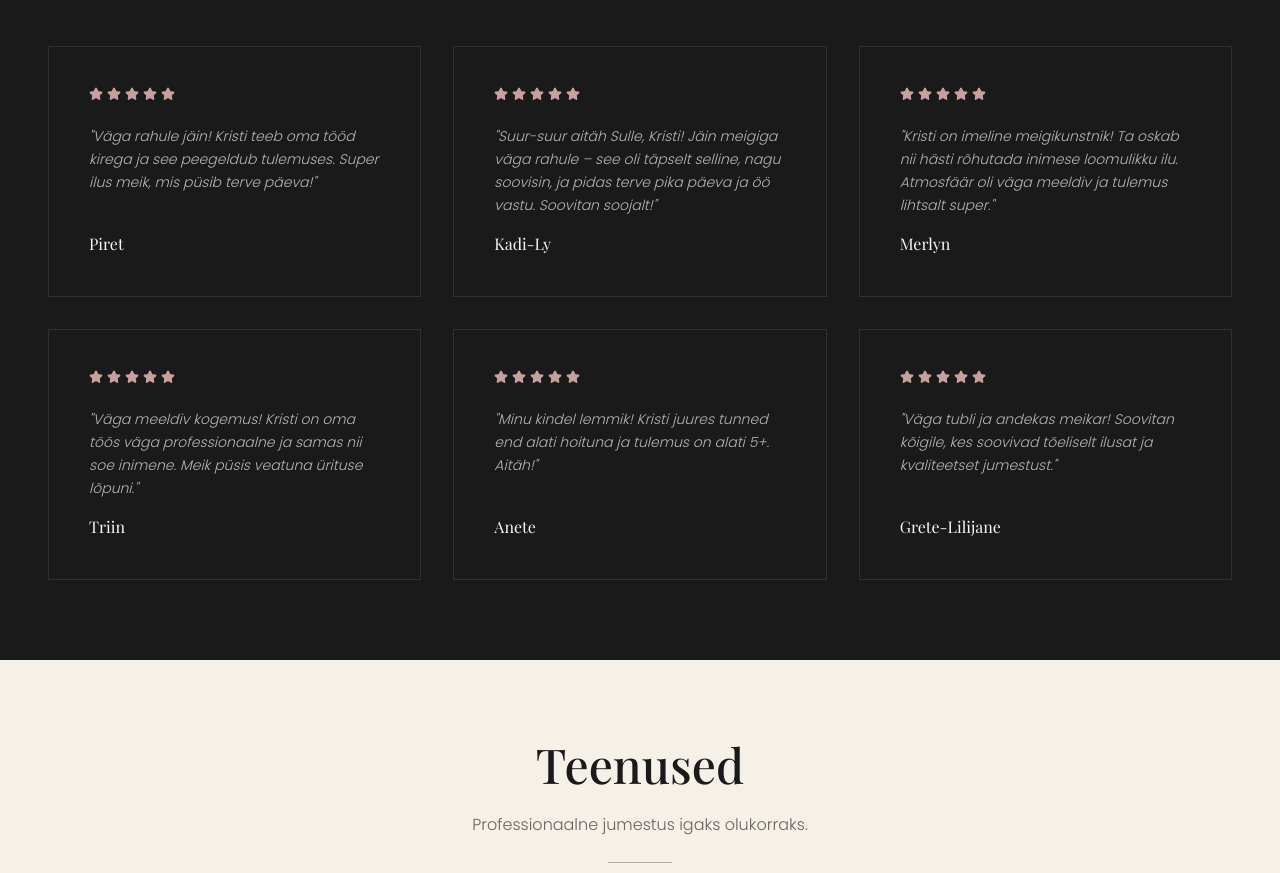
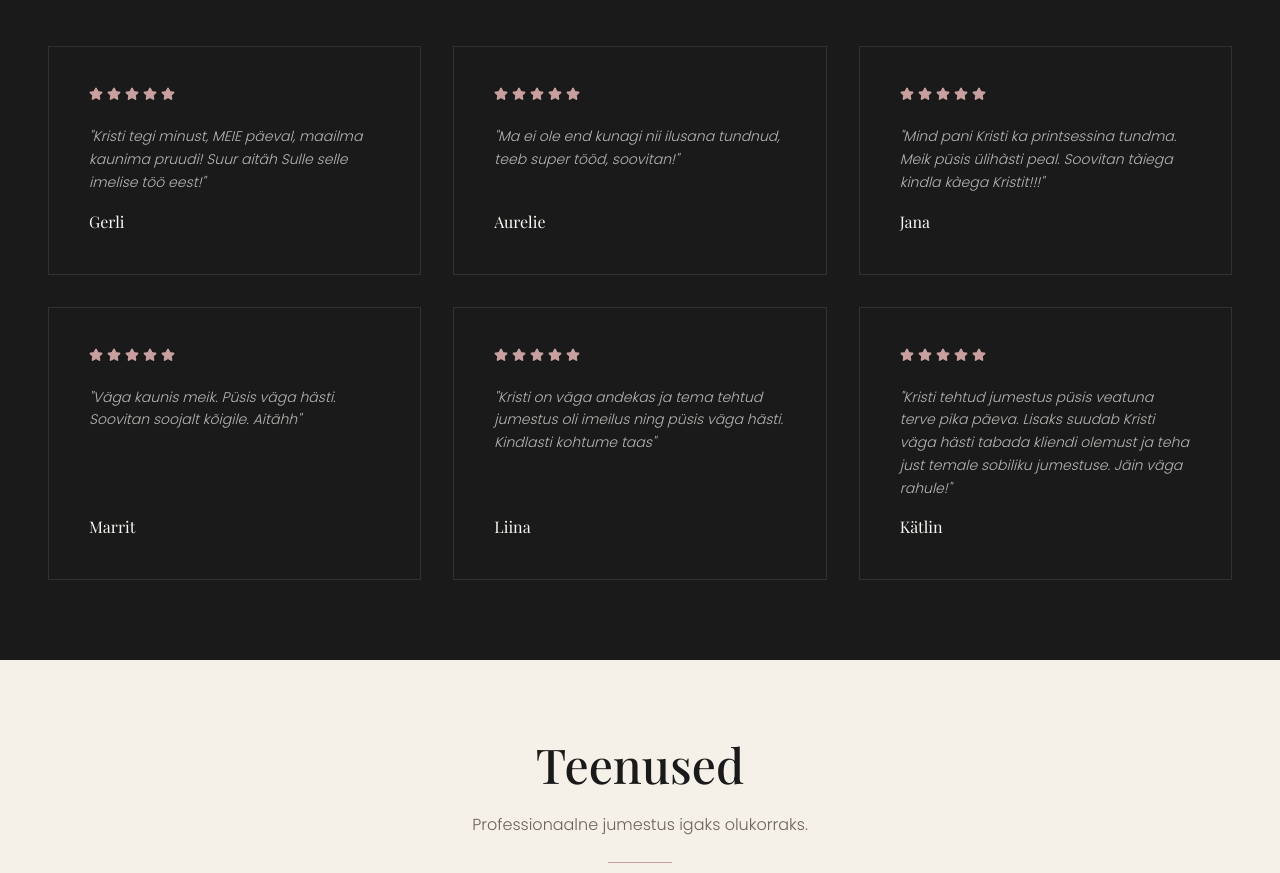
Before and after one commit to 111markus/MakeUpByKristiKliimann, a React (Vite) app: page / in a window 1280 px wide. Shown: the part 2000-2873 px from the top of the page. Built offline with nearby package versions, Linux system fonts and the light colour scheme; a web font is replaced by a local one.

Commit message:
error fix, reviewed uuendatud

```diff
--- a/render.yaml
+++ /dev/null
@@ -1,9 +0,0 @@
-services:
-  - type: web
-    name: makeup-by-kristi
-    runtime: node
-    buildCommand: npm install && npm run build
-    startCommand: npm install -g serve && serve -s dist -l 3000
-    envVars:
-      - key: NODE_ENV
-        value: production
--- a/src/pages/Home.jsx
+++ b/src/pages/Home.jsx
@@ -29,33 +29,33 @@ const services = [
 
 const testimonials = [
   {
-    name: 'Piret',
-    text: 'Väga rahule jäin! Kristi teeb oma tööd kirega ja see peegeldub tulemuses. Super ilus meik, mis püsib terve päeva!',
+    name: 'Gerli',
+    text: 'Kristi tegi minust, MEIE päeval, maailma kaunima pruudi! Suur aitäh Sulle selle imelise töö eest!',
     rating: 5,
   },
   {
-    name: 'Kadi-Ly',
-    text: 'Suur-suur aitäh Sulle, Kristi! Jäin meigiga väga rahule – see oli täpselt selline, nagu soovisin, ja pidas terve pika päeva ja öö vastu. Soovitan soojalt!',
+    name: 'Aurelie',
+    text: 'Ma ei ole end kunagi nii ilusana tundnud, teeb super tööd, soovitan!',
     rating: 5,
   },
   {
-    name: 'Merlyn',
-    text: 'Kristi on imeline meigikunstnik! Ta oskab nii hästi rõhutada inimese loomulikku ilu. Atmosfäär oli väga meeldiv ja tulemus lihtsalt super.',
+    name: 'Jana',
+    text: 'Mind pani Kristi ka printsessina tundma. Meik püsis ülihàsti peal. Soovitan tàiega kindla kàega Kristit!!!',
     rating: 5,
   },
   {
-    name: 'Triin',
-    text: 'Väga meeldiv kogemus! Kristi on oma töös väga professionaalne ja samas nii soe inimene. Meik püsis veatuna ürituse lõpuni.',
+    name: 'Marrit',
+    text: 'Väga kaunis meik. Püsis väga hästi. Soovitan soojalt kõigile. Aitähh',
     rating: 5,
   },
   {
-    name: 'Anete',
-    text: 'Minu kindel lemmik! Kristi juures tunned end alati hoituna ja tulemus on alati 5+. Aitäh!',
+    name: 'Liina',
+    text: 'Kristi on väga andekas ja tema tehtud jumestus oli imeilus ning püsis väga hästi. Kindlasti kohtume taas',
     rating: 5,
   },
   {
-    name: 'Grete-Lilijane',
-    text: 'Väga tubli ja andekas meikar! Soovitan kõigile, kes soovivad tõeliselt ilusat ja kvaliteetset jumestust.',
+    name: 'Kätlin',
+    text: 'Kristi tehtud jumestus püsis veatuna terve pika päeva. Lisaks suudab Kristi väga hästi tabada kliendi olemust ja teha just temale sobiliku jumestuse. Jäin väga rahule!',
     rating: 5,
   },
 ]
```
